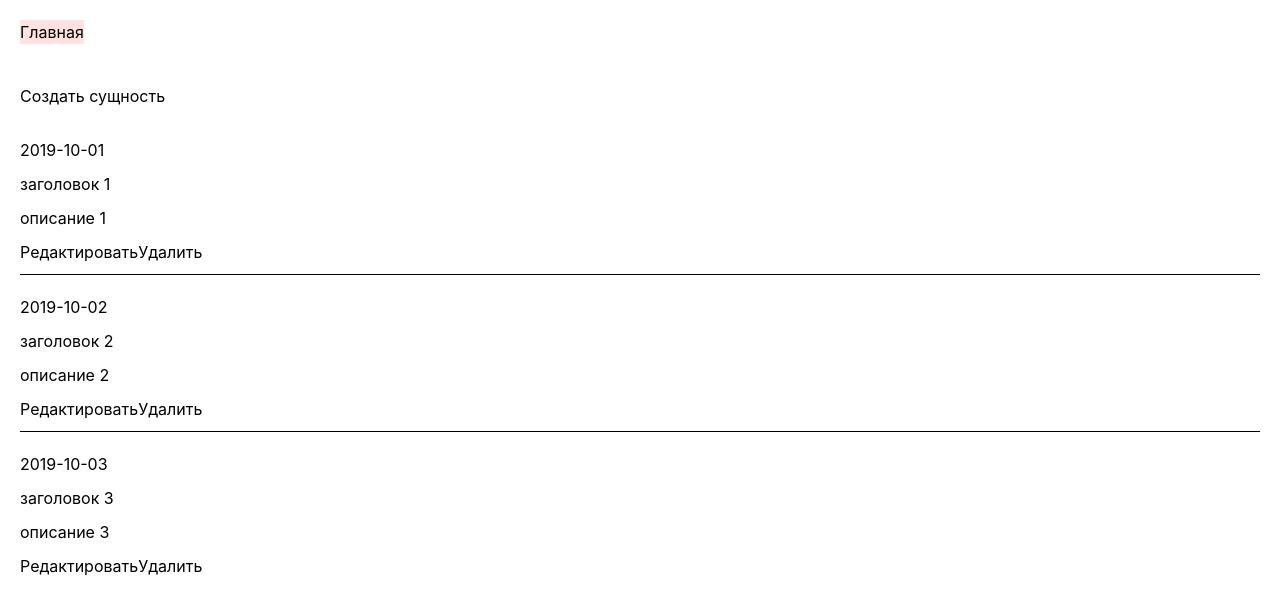
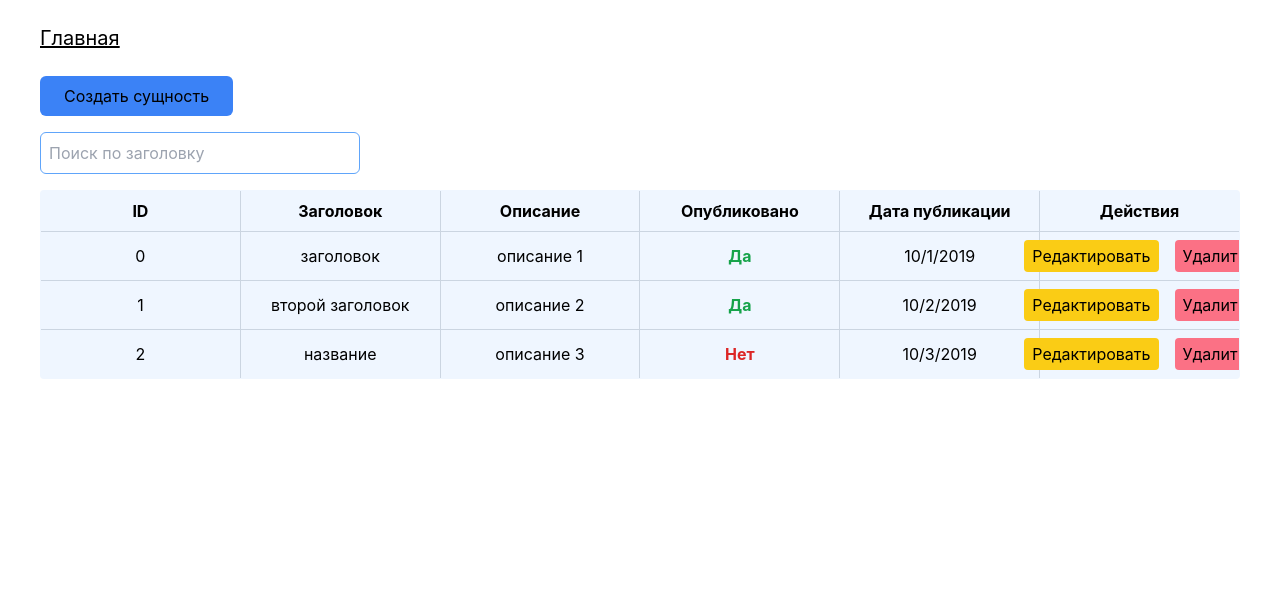
Before and after one commit to daryaleys/crud-app, a Vue app: page / in a window 1280 px wide. Shown: the top 614 px of the page. Built offline with nearby package versions, Linux system fonts and the light colour scheme.

Commit message:
modal + full home page

```diff
--- a/package.json
+++ b/package.json
@@ -9,6 +9,7 @@
     "preview": "vite preview"
   },
   "dependencies": {
+    "@vueuse/core": "^11.1.0",
     "vue": "^3.5.12",
     "vue-router": "^4.4.5"
   },
--- a/src/components/form/ItemForm.vue
+++ b/src/components/form/ItemForm.vue
@@ -4,14 +4,10 @@ const props = defineProps<{
     oldDescription?: string
 }>()
 
-console.log(props)
-
 const inputValues = {
-    title: props.oldTitle || "",
-    description: props.oldDescription || ""
+    title: props.oldTitle ?? "",
+    description: props.oldDescription ?? ""
 }
-
-console.log(inputValues)
 
 const submit = () => {
     console.log(inputValues)
--- /dev/null
+++ b/src/components/item-list/ItemsList.vue
@@ -0,0 +1,29 @@
+<script setup lang="ts">
+import { ItemType } from "../../types/ItemType";
+import SingleItem from "./SingleItem.vue";
+
+defineProps<{
+    items: ItemType[];
+}>();
+</script>
+
+<template>
+    <table v-if="items.length" class="w-full bg-blue-50 table-fixed border-collapse border border-green-400 rounded overflow-hidden">
+        <thead>
+            <tr>
+                <th class="border border-slate-300 py-2">ID</th>
+                <th class="border border-slate-300 py-2">Заголовок</th>
+                <th class="border border-slate-300 py-2">Описание</th>
+                <th class="border border-slate-300 py-2">Опубликовано</th>
+                <th class="border border-slate-300 py-2">Дата публикации</th>
+                <th class="border border-slate-300 py-2">Действия</th>
+            </tr>
+        </thead>
+        <tbody>
+            <SingleItem v-for="item in items" :key="item.id" v-bind="item" @deleteItem="$emit('deleteItem', item.id)" />
+        </tbody>
+    </table>
+    <h2 v-else>Список пуст</h2>
+</template>
+
+<style scoped></style>
--- /dev/null
+++ b/src/components/item-list/SingleItem.vue
@@ -0,0 +1,52 @@
+<script setup lang="ts">
+import { ref, Ref } from 'vue';
+import CustomModal from '../modal/CustomModal.vue';
+
+const emit = defineEmits(['deleteItem'])
+
+const props = defineProps<{
+    id: number
+    title: string
+    description: string
+    published: boolean
+    published_from: string
+}>()
+
+let modalOpen: Ref<boolean> = ref(false);
+
+const deleteItem = (): void => {
+    const currentPostId = props.id;
+
+    // запрос на удаление, при успешном запросе закрываем модалку и обновляем список
+    modalOpen.value = false;
+    emit('deleteItem');
+}
+</script>
+
+<template>
+    <tr class="item">
+        <td class="border border-slate-300 text-center p-2">{{ id }}</td>
+        <td class="border border-slate-300 text-center p-2">{{ title }}</td>
+        <td class="border border-slate-300 text-center p-2">{{ description }}</td>
+        <td class="border border-slate-300 text-center p-2 font-bold" :class="{ 'text-green-600': published, 'text-red-600': !published }">{{ published ? 'Да' : 'Нет' }}</td>
+        <td class="border border-slate-300 text-center p-2">{{ new Date(published_from).toLocaleDateString() }}</td>
+
+        <td class="border border-slate-300 py-2">
+            <div class="w-full flex justify-center gap-4">
+                <RouterLink :to="{ path: '/update/' + id }" class="bg-yellow-400 rounded px-2 py-1">Редактировать</RouterLink>
+                <button @click="modalOpen = true" class="bg-rose-400 rounded px-2 py-1">Удалить</button>
+            </div>
+        </td>
+    </tr>
+
+    <CustomModal v-if="modalOpen" @close="modalOpen = false">
+        <p>Вы действительно хотите удалить эту сущность?</p>
+        <div class="actions">
+            <button @click="deleteItem">Да</button>
+            <button @click="modalOpen = false">Нет</button>
+        </div>
+    </CustomModal>
+</template>
+
+<style scoped>
+</style>
--- a/src/components/layout/LayoutHeader.vue
+++ b/src/components/layout/LayoutHeader.vue
@@ -1,19 +1,9 @@
-<script setup lang="ts">
-</script>
+<script setup lang="ts"></script>
 
 <template>
-    <header class="header">
-        <ul class="header-list">
-            <RouterLink to="/" class="bg-red-100">Главная</RouterLink>
-        </ul>
+    <header class="py-6">
+        <RouterLink to="/" class="text-xl underline">Главная</RouterLink>
     </header>
 </template>
 
-<style scoped>
-.header-list {
-    padding: 20px;
-    display: flex;
-    align-items: center;
-    gap: 10px;
-}
-</style>
+<style scoped></style>
--- a/src/components/modal/CustomModal.vue
+++ b/src/components/modal/CustomModal.vue
@@ -1,8 +1,57 @@
 <script setup lang="ts">
+import { onDeactivated, onMounted, ref } from "vue";
+import { onClickOutside } from '@vueuse/core'
+
+const emit = defineEmits(["close"]);
+
+// close on escape
+const keyUpHandler = (e: KeyboardEvent) => {
+    if (e.key === "Escape") emit("close");
+};
+onMounted(() => {
+    window.addEventListener("keydown", keyUpHandler);
+});
+onDeactivated(() => {
+    window.removeEventListener("keydown", keyUpHandler);
+});
+
+// close on click outside
+const target = ref(null)
+onClickOutside(target, () => emit("close"))
 </script>
 
 <template>
-    <div class="modal"></div>
+    <div>
+        <div class="modal">
+            <div class="modal-content" ref="target">
+                <label class="btn btn-sm btn-circle absolute right-2 top-2" @click="$emit('close')">✕</label>
+                <slot />
+            </div>
+        </div>
+    </div>
 </template>
 
-<style scoped></style>
+<style scoped>
+.modal {
+    position: fixed;
+    top: 0;
+    left: 0;
+    width: 100%;
+    height: 100%;
+    background-color: rgba(0, 0, 0, 0.5);
+    display: flex;
+    justify-content: center;
+    align-items: center;
+    z-index: 10;
+}
+
+.modal-content {
+    background-color: white;
+    padding: 30px;
+    border-radius: 20px;
+    display: flex;
+    flex-direction: column;
+    align-items: center;
+    gap: 10px;
+}
+</style>
--- a/src/components/single-item/SingleItem.vue
+++ /dev/null
@@ -1,36 +0,0 @@
-<script setup lang="ts">
-const props = defineProps<{
-    id: number
-    title: string
-    description: string
-    published: boolean
-    published_from: string
-}>()
-
-const route = "/update/" + props.id;
-
-const confirm = () => {
-    // открытие модалки
-}
-</script>
-
-<template>
-    <div class="item" v-if="published">
-        <span class="date">{{ published_from }}</span>
-        <span class="title">{{ title }}</span>
-        <span class="description">{{ description }}</span>
-
-        <div class="btns">
-            <RouterLink :to="route">Редактировать</RouterLink>
-            <button @click="confirm">Удалить</button>
-        </div>
-    </div>
-</template>
-
-<style scoped>
-.item {
-    display: flex;
-    flex-direction: column;
-    gap: 10px;
-}
-</style>
--- a/src/data/list.json
+++ b/src/data/list.json
@@ -2,23 +2,23 @@
 	"data": [
 		{
 			"id": 0,
-			"title": "заголовок 1",
+			"title": "заголовок",
 			"description": "описание 1",
 			"published": true,
 			"published_from": "2019-10-01"
 		},
 		{
 			"id": 1,
-			"title": "заголовок 2",
+			"title": "второй заголовок",
 			"description": "описание 2",
 			"published": true,
 			"published_from": "2019-10-02"
 		},
 		{
 			"id": 2,
-			"title": "заголовок 3",
+			"title": "название",
 			"description": "описание 3",
-			"published": true,
+			"published": false,
 			"published_from": "2019-10-03"
 		}
 	]
--- a/src/pages/HomeView.vue
+++ b/src/pages/HomeView.vue
@@ -1,65 +1,51 @@
 <script setup lang="ts">
-import { onMounted, Ref, ref } from 'vue';
-import { ItemType } from '../types/ItemType';
-import SingleItem from '../components/single-item/SingleItem.vue';
-
+import { computed, onMounted, Ref, ref, watch } from "vue";
+import { ItemType } from "../types/ItemType";
 import list from "../data/list.json?url";
+import ItemsList from "../components/item-list/ItemsList.vue";
 
 const items: Ref<ItemType[]> = ref([]);
 
-let itemsLoading: Ref<boolean> = ref(false);
-let errorLoading: Ref<boolean> = ref(false);
+let itemsLoading = ref(false);
+let errorLoading = ref(false);
 
 const fetchItems = (): void => {
     itemsLoading.value = true;
-    // запрос на получение списка постов
+    // запрос на получение списка сущностей
     fetch(list)
         .then((response) => response.json())
         .then((data) => {
             items.value = data.data;
         })
-        .catch(() => errorLoading.value = true)
-        .finally(() => itemsLoading.value = false);
-}
+        .catch(() => (errorLoading.value = true))
+        .finally(() => (itemsLoading.value = false));
+};
+
+const deleteItem = (id: number): void => {
+    items.value = items.value.filter((item: ItemType) => item.id !== id);
+};
+
+let searchValue = ref("");
+const filteredItems = computed(() => {
+    return items.value.filter((item: ItemType) => item.title.toLowerCase().includes(searchValue.value.toLowerCase()));
+})
 
 onMounted(() => {
     fetchItems();
-})
+});
 </script>
 
 <template>
-    <div class="wrap">
-        <RouterLink to="/create">Создать сущность</RouterLink>
+    <div class="flex flex-col gap-4 items-start">
+        <RouterLink to="/create" class="bg-blue-500 rounded-md px-6 py-2">Создать сущность</RouterLink>
 
-        <h1 v-if="itemsLoading">Загрузка...</h1>
-        <h1 v-if="errorLoading">Не удалось загрузить информацию. Пожалуйста, попробуйте позже</h1>
+        <input type="text" placeholder="Поиск по заголовку" class="input input-bordered w-full max-w-xs border border-blue-400 rounded-md p-2" v-model="searchValue">
 
-        <ul v-if="items.length" class="items-list">
-            <SingleItem v-for="item in items" :key="item.id" v-bind="item" />
-        </ul>
-        <h1 v-else>Ещё нет ни одного поста</h1>
+        <h2 v-if="itemsLoading">Загрузка...</h2>
+        <h2 v-else-if="errorLoading">Не удалось загрузить информацию. Пожалуйста, попробуйте позже</h2>
+        <ItemsList v-else :items="filteredItems" @deleteItem="deleteItem" />
     </div>
-
 </template>
 
 <style scoped>
-.wrap {
-    padding: 20px;
-    display: flex;
-    flex-direction: column;
-    gap: 30px;
-}
-
-.items-list {
-    display: flex;
-    flex-direction: column;
-    gap: 20px;
-}
-
-.item {
-    &:not(:last-child) {
-        padding-bottom: 10px;
-        border-bottom: 1px solid #000;
-    }
-}
 </style>
--- a/src/pages/UpdateItemView.vue
+++ b/src/pages/UpdateItemView.vue
@@ -1,30 +1,37 @@
 <script setup lang="ts">
-import { useRoute } from 'vue-router'
-import ItemForm from '../components/form/ItemForm.vue';
-import { ref, Ref } from 'vue';
-import { ItemType } from '../types/ItemType';
+import { useRoute } from "vue-router";
+import { ref, Ref } from "vue";
+import { ItemType } from "../types/ItemType";
+import { onMounted } from "vue";
+import ItemForm from "../components/form/ItemForm.vue";
 
 const route = useRoute();
 const itemId = route.params.id;
 
 let currentItem: Ref<ItemType | null> = ref(null);
 
-// запрос информации о текущей сущность по id
-// const url = `/api/getItem/${itemId}`;
-// fetch(url).then(...)
+const fetchItem = () => {
+    // запрос информации о текущей сущности по id
+    // const url = `/api/getItem/${itemId}`;
+    // fetch(url).then(...)
+    // в итоге получаем необходимый объект, например:
+    currentItem.value = {
+        id: 0,
+        title: "заголовок 1",
+        description: "описание 1",
+        published: true,
+        published_from: "2022-11-11",
+    };
+};
 
-currentItem.value = {
-    id: 0,
-    title: "111",
-    description: "222",
-    published: true,
-    published_from: "2022-11-11"
-}
+onMounted(() => {
+    fetchItem();
+});
 </script>
 
 <template>
     <ItemForm v-if="currentItem" :oldTitle="currentItem.title" :oldDescription="currentItem.description" />
-    <h1 v-else>Не удалось загрузить пост. Пожалуйста, попробуйте позже</h1>
+    <h1 v-else>Не удалось загрузить информацию. Пожалуйста, попробуйте позже</h1>
 </template>
 
 <style scoped></style>
--- a/src/style.css
+++ b/src/style.css
@@ -12,4 +12,6 @@ body {
 	margin: 0;
 	min-width: 320px;
 	min-height: 100vh;
+	padding: 0 40px;
+	display: flex;
 }
```
Also changed, not shown: 1 other file (tests, documents, lock files or other folders).
